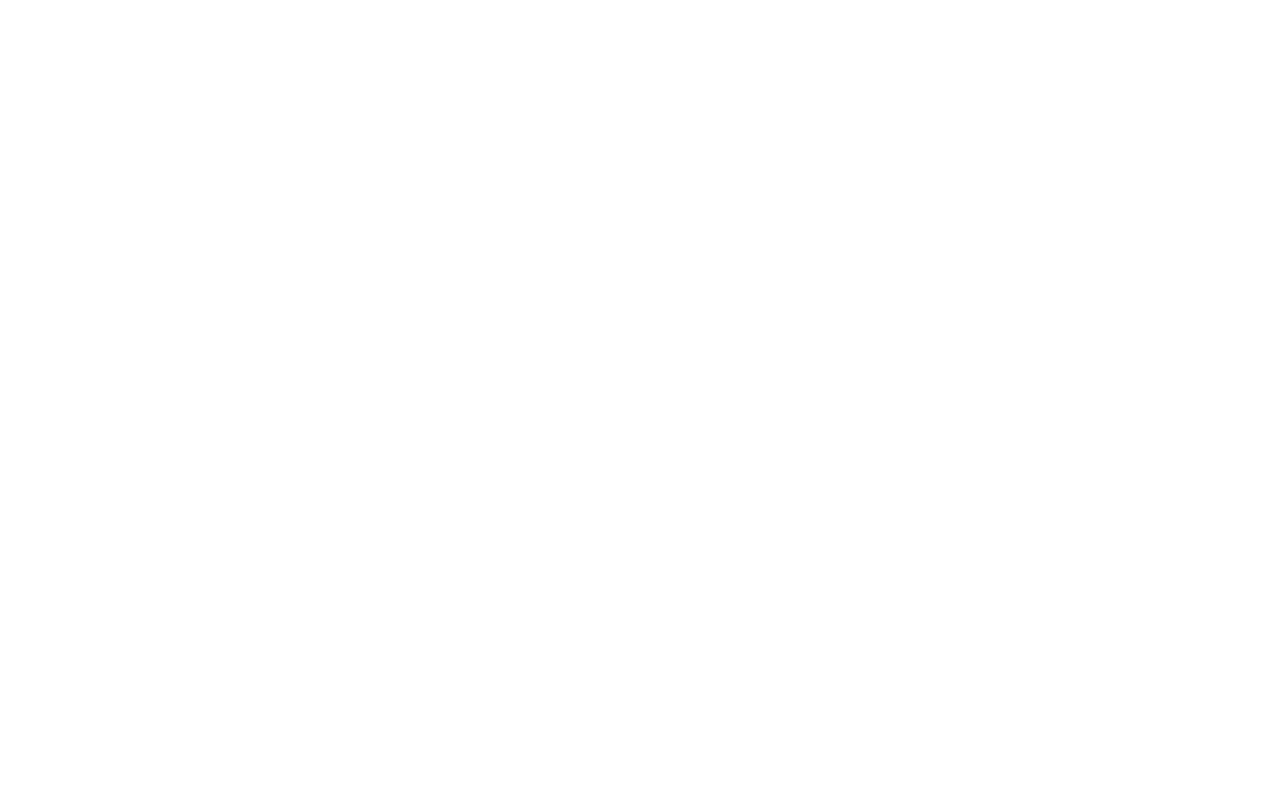
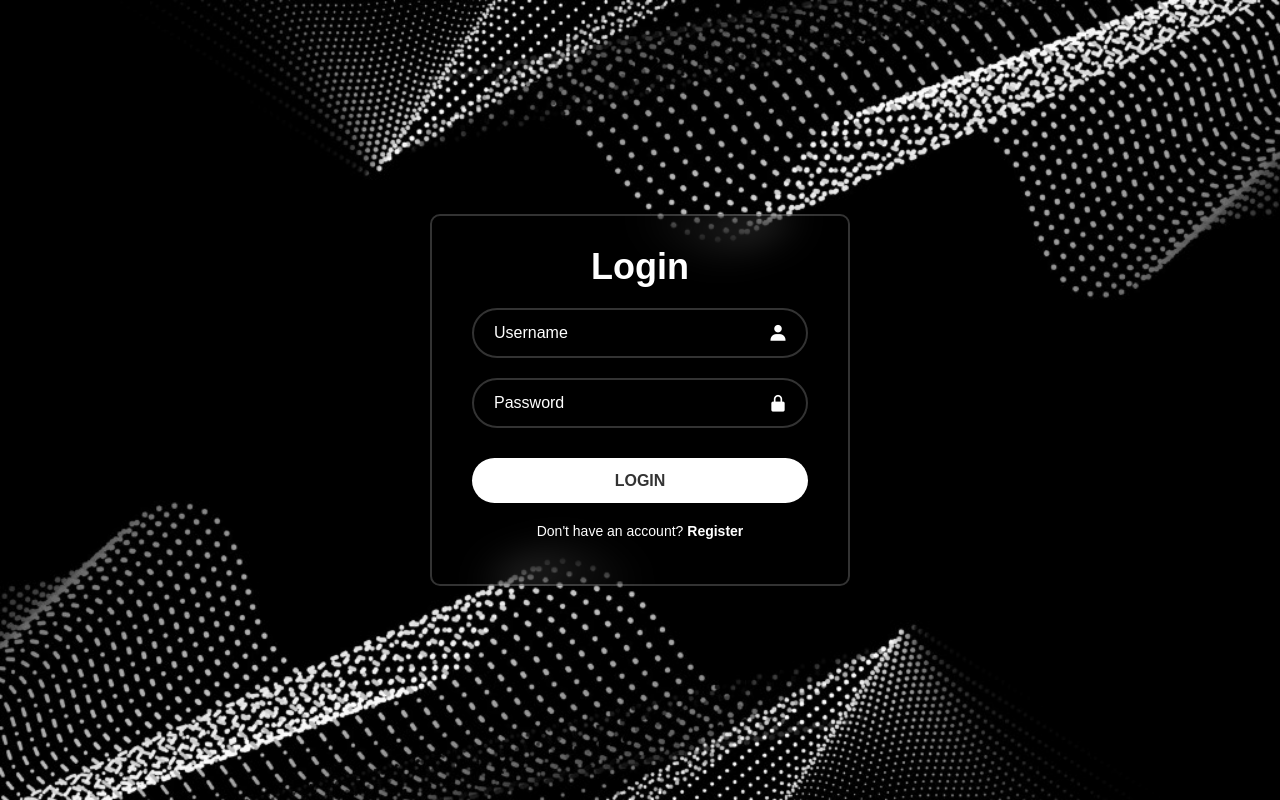
Before and after one commit to ypavanr/AI-tax-guide-project, a React (Vite) app in the folder frontend/: page / in a window 1280 px wide. Before the commit this address had no page. Built offline with nearby package versions, Linux system fonts and the light colour scheme.

Commit message:
corrected that side white border

```diff
--- a/frontend/src/App.jsx
+++ b/frontend/src/App.jsx
@@ -8,7 +8,7 @@
 
 function App() {
   return<Routes>
-    <Route path="/login" element={<Login/>}/>
+    <Route path="/" element={<Login/>}/>
     <Route path="/register" element={<Register/>}/>
     <Route path="/taxslabs" element={<TaxSlabs/>}/>
     <Route path="/about" element={<About/>}/>
--- a/frontend/src/Login.css
+++ b/frontend/src/Login.css
@@ -1,15 +1,25 @@
-body {
 
-  }
-  .login-whole{
-    display: flex;
-    align-items: center;
-    justify-content: center;
-    min-height: 100vh;
-    margin: 0;
-    font-family: Arial, sans-serif;
-    background: url('img2.jpg') no-repeat center center/cover ;
-  }
+* {
+  margin: 0;
+  padding: 0;
+  box-sizing: border-box;
+}
+
+html, body {
+  margin: 0 !important;
+  padding: 0 !important;
+  width: 100vw;
+  height: 100vh;
+  overflow-x: hidden;
+}
+  .login-whole {
+  width: 100vw; /* change this from 100% to 100vw */
+  height: 100vh;
+  display: flex;
+  justify-content: center;
+  align-items: center;
+  background: url('img2.jpg') no-repeat center center / cover;
+}
   .wrapper {
     width: 420px;
     background: transparent;
```
